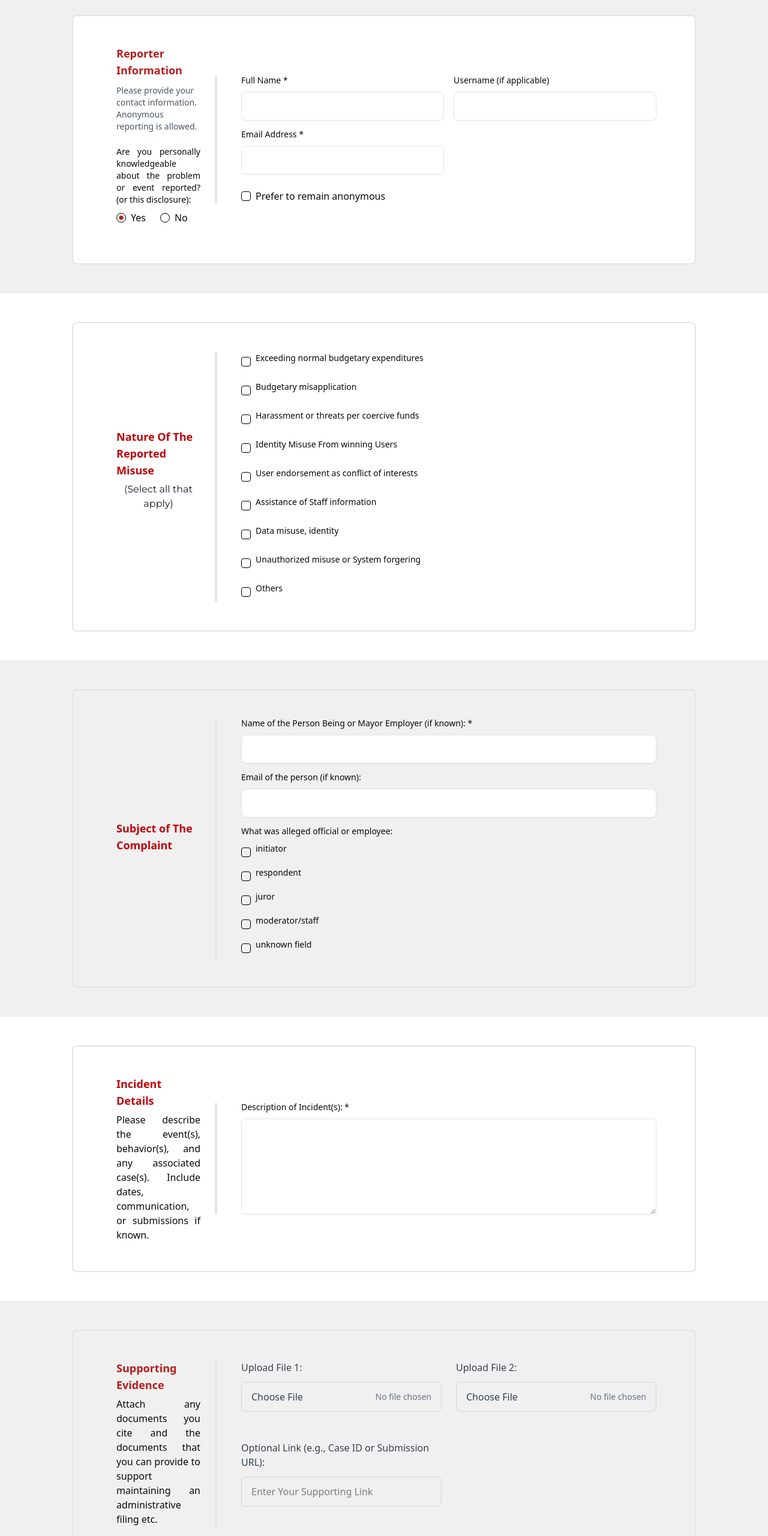
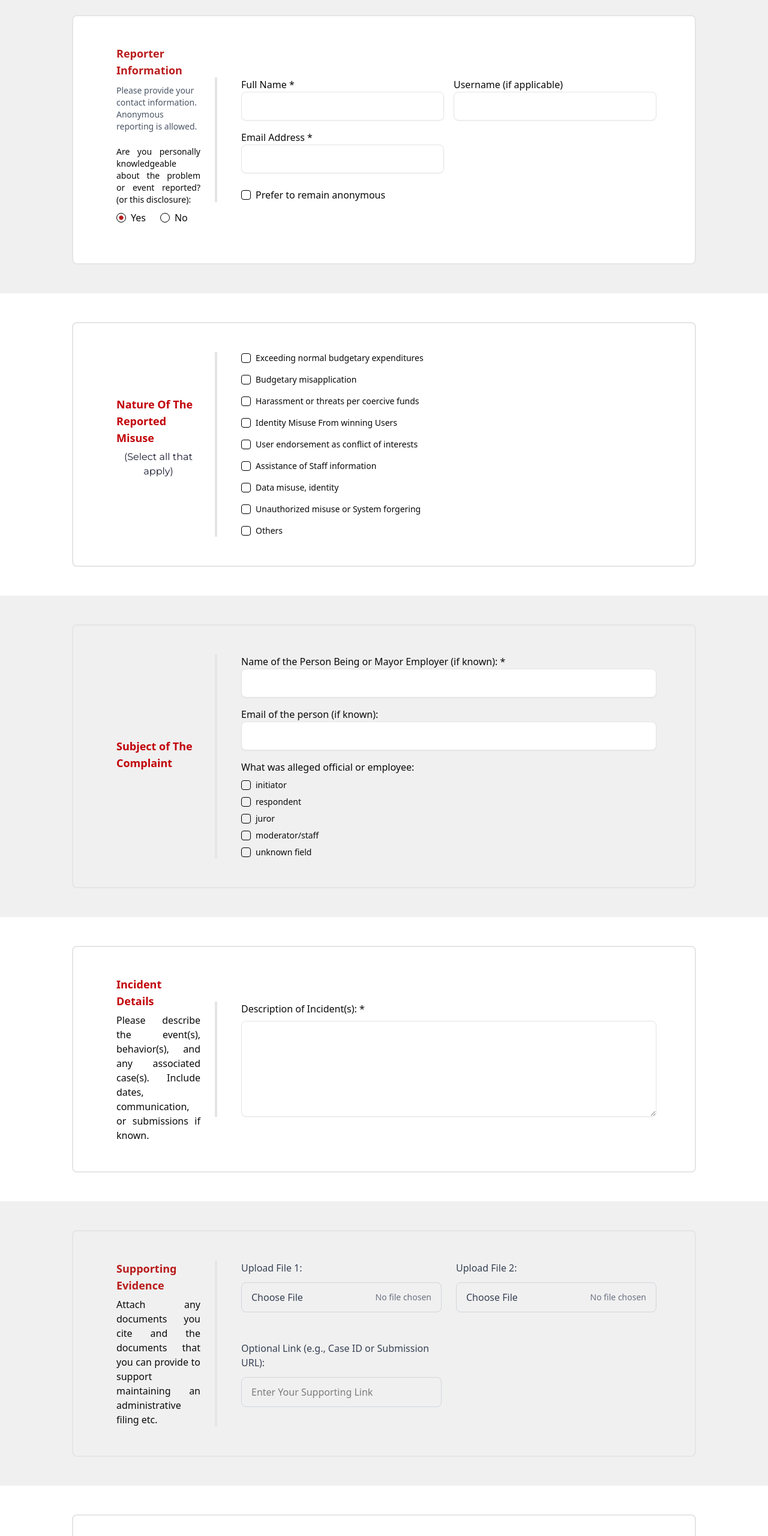
Before and after one commit to MdJowelAhmed/solarpyeo-website, a Next.js app: page /misuse-report in a window 1280 px wide. Shown: the part 225-2786 px from the top of the page at 60% size. Built offline with nearby package versions, Linux system fonts and the light colour scheme; no server answers.

Commit message:
update misuse page frontend

```diff
--- a/src/app/(commonLayout)/(form)/misuse-report/page.js
+++ b/src/app/(commonLayout)/(form)/misuse-report/page.js
@@ -3,7 +3,7 @@ import React, { useState } from "react";
 import { Card, CardContent, CardHeader, CardTitle } from "@/components/ui/card";
 import { Button } from "@/components/ui/button";
 import { Input } from "@/components/ui/input";
-import { Label } from "@/components/ui/label";
+
 import { Textarea } from "@/components/ui/textarea";
 import { Checkbox } from "@/components/ui/checkbox";
 import { RadioGroup, RadioGroupItem } from "@/components/ui/radio-group";
@@ -253,7 +253,7 @@ export default function MisuseReportForm() {
                 <CardContent className="w-full lg:w-4/5 lg:border-l-4 lg:pl-10">
                   <div className="grid md:grid-cols-1 lg:grid-cols-2 gap-4">
                     <div>
-                      <Label htmlFor="fullName">Full Name *</Label>
+                      <p htmlFor="fullName">Full Name *</p>
                       <Input
                         id="fullName"
                         value={fullName}
@@ -261,7 +261,7 @@ export default function MisuseReportForm() {
                       />
                     </div>
                     <div>
-                      <Label htmlFor="username">Username (if applicable)</Label>
+                      <p htmlFor="username">Username (if applicable)</p>
                       <Input
                         id="username"
                         value={username}
@@ -269,7 +269,7 @@ export default function MisuseReportForm() {
                       />
                     </div>
                       <div>
-                      <Label htmlFor="email">Email Address *</Label>
+                      <p htmlFor="email">Email Address *</p>
                       <Input
                         id="email"
                         type="email"
@@ -327,9 +327,9 @@ export default function MisuseReportForm() {
                         handleMisuseNatureChange(item, checked)
                       }
                     />
-                    <Label htmlFor={`misuse-${index}`} className="text-sm">
+                    <p htmlFor={`misuse-${index}`} className="text-sm">
                       {item}
-                    </Label>
+                    </p>
                   </div>
                 ))}
               </div>
@@ -345,9 +345,9 @@ export default function MisuseReportForm() {
             </CardHeader>
             <CardContent className="w-full lg:w-4/5 lg:border-l-4 lg:pl-10 space-y-4">
               <div>
-                <Label>
+                <p>
                   Name of the Person Being or Mayor Employer (if known): *
-                </Label>
+                </p>
                 <Input
                   value={complaintSubject}
                   onChange={(e) => setComplaintSubject(e.target.value)}
@@ -355,7 +355,7 @@ export default function MisuseReportForm() {
               </div>
 
               <div>
-                <Label>Email of the person (if known):</Label>
+                <p>Email of the person (if known):</p>
                 <Input
                   type="email"
                   value={subjectEmail}
@@ -364,7 +364,7 @@ export default function MisuseReportForm() {
               </div>
 
               <div>
-                <Label>What was alleged official or employee:</Label>
+                <p>What was alleged official or employee:</p>
                 <div className="mt-2 space-y-2">
                   {[
                     "initiator",
@@ -381,9 +381,9 @@ export default function MisuseReportForm() {
                           handleAllegedOfficialChange(item, checked)
                         }
                       />
-                      <Label htmlFor={`official-${index}`} className="text-sm">
+                      <p htmlFor={`official-${index}`} className="text-sm">
                         {item}
-                      </Label>
+                      </p>
                     </div>
                   ))}
                 </div>
@@ -406,7 +406,7 @@ export default function MisuseReportForm() {
 
 
               <div>
-                <Label>Description of Incident(s): *</Label>
+                <p>Description of Incident(s): *</p>
                 <Textarea
                   className="h-40"
                   value={incidentDetails}
@@ -431,9 +431,9 @@ export default function MisuseReportForm() {
 
 
               <div className="mb-6">
-                <label className="block text-gray-700 font-medium mb-3">
+                <p className="block text-gray-700 font-medium mb-3">
                   Upload File 1:
-                </label>
+                </p>
                 <div className="relative">
                   <input
                     type="file"
@@ -441,7 +441,7 @@ export default function MisuseReportForm() {
                     onChange={(e) => handleFileChange(e, 1)}
                     className="hidden"
                   />
-                  <label
+                  <p
                     htmlFor="file1"
                     className="flex items-center justify-between w-full px-4 py-3 border border-gray-300 rounded-md cursor-pointer hover:bg-gray-50"
                   >
@@ -451,14 +451,14 @@ export default function MisuseReportForm() {
                     <span className="text-gray-500 text-sm">
                       {selectedFiles1 ? "" : "No file chosen"}
                     </span>
-                  </label>
+                  </p>
                 </div>
               </div>
 
               <div className="mb-6">
-                <label className="block text-gray-700 font-medium mb-3">
+                <p className="block text-gray-700 font-medium mb-3">
                   Upload File 2:
-                </label>
+                </p>
                 <div className="relative">
                   <input
                     type="file"
@@ -466,7 +466,7 @@ export default function MisuseReportForm() {
                     onChange={(e) => handleFileChange(e, 2)}
                     className="hidden"
                   />
-                  <label
+                  <p
                     htmlFor="file2"
                     className="flex items-center justify-between w-full px-4 py-3 border border-gray-300 rounded-md cursor-pointer hover:bg-gray-50"
                   >
@@ -476,14 +476,14 @@ export default function MisuseReportForm() {
                     <span className="text-gray-500 text-sm">
                       {selectedFiles2 ? "" : "No file chosen"}
                     </span>
-                  </label>
+                  </p>
                 </div>
               </div>
 
               <div className="mb-8">
-                <label className="block text-gray-700 font-medium mb-3">
+                <p className="block text-gray-700 font-medium mb-3">
                   Optional Link (e.g., Case ID or Submission URL):
-                </label>
+                </p>
                 <input
                   type="text"
                   value={supportingLink}
@@ -497,16 +497,17 @@ export default function MisuseReportForm() {
         </div>
 
         {/* Section 6: Resolution Requested */}
-        <div className="py-12 md:py-16 lg:py-24 bg-secondary-foreground">
-          <div className="container mx-auto">
-            <CardHeader>
-              <h3>Section 6: Resolution Requested</h3>
-            </CardHeader>
-            <CardContent>
-              <h4 className="mb-6 text-center">
+        <div className="custom-padding bg-secondary">
+          <div className="p-4 md:p-6 lg:p-8 xl:p-12 border-2 mx-auto flex flex-col lg:flex-row items-center justify-between rounded-md">
+            <CardHeader className="w-full lg:w-1/5">
+              <CardTitle>Resolution Requested</CardTitle>
+                <p className="mb-6 text-justify">
                 Check the outcome that you believe would correct or redress the
                 violation:
-              </h4>
+              </p>
+            </CardHeader>
+            <CardContent className="w-full lg:w-4/5 lg:border-l-4 lg:pl-10">
+
 
               <div className="grid md:grid-cols-1 gap-6">
                 {[
@@ -527,9 +528,9 @@ export default function MisuseReportForm() {
                         handleResolutionChange(item, checked)
                       }
                     />
-                    <Label htmlFor={`resolution-${index}`} className="text-sm">
+                    <p htmlFor={`resolution-${index}`} className="text-sm">
                       {item}
-                    </Label>
+                    </p>
                   </div>
                 ))}
               </div>
@@ -538,16 +539,12 @@ export default function MisuseReportForm() {
         </div>
 
         {/* Section 7: Affirmation & Signature */}
-        <div className="py-12 md:py-16 lg:py-24 bg-secondary">
-          <div className="container mx-auto">
-            <CardHeader>
-              <h3>Section 7: Affirmation & Signature</h3>
-            </CardHeader>
-            <CardContent className="p-6 space-y-6">
-              <div className="bg-primary-foreground border-l-4 border-red-700 p-4 rounded-lg">
-                <p className="text-xl font-medium mb-2">
-                  Perjury Declaration & Affidavit: Compliance Advice
-                </p>
+
+          <div className="custom-padding bg-secondary">
+
+            <CardContent className="">
+              <div className="bg-primary-foreground border-l-4 border-red-700 p-4 rounded-md">
+
                 <p className="text-sm">
                   I swear or affirm under penalty of perjury that the
                   information I have provided in this complaint is true and
@@ -559,20 +556,20 @@ export default function MisuseReportForm() {
                 </p>
               </div>
 
-              <div className="flex items-start space-x-2">
+              <div className="flex items-start space-x-2 mt-6">
                 <Checkbox
                   id="affirmation"
                   checked={affirmation}
                   onCheckedChange={setAffirmation}
                 />
-                <Label htmlFor="affirmation" className="text-sm">
+                <p htmlFor="affirmation" className="text-sm">
                   I affirm and attest to the absolute statement. *
-                </Label>
+                </p>
               </div>
 
-              <div className="grid md:grid-cols-1 gap-4">
+              {/* <div className="grid md:grid-cols-1 gap-4">
                 <div>
-                  <Label>Report Signature: *</Label>
+                  <p>Report Signature: *</p>
                   <Input
                     className="mt-1"
                     value={signature}
@@ -580,7 +577,7 @@ export default function MisuseReportForm() {
                   />
                 </div>
                 <div>
-                  <Label>Date of Birth *</Label>
+                  <p>Date of Birth *</p>
                   <Popover>
                     <PopoverTrigger asChild>
                       <Button
@@ -603,7 +600,7 @@ export default function MisuseReportForm() {
                     </PopoverContent>
                   </Popover>
                 </div>
-              </div>
+              </div> */}
             </CardContent>
           </div>
         </div>
@@ -618,7 +615,7 @@ export default function MisuseReportForm() {
             contacted for clarification or further evidence if needed.
           </p>
 
-          <div className="flex w-full items-center justify-end">
+          <div className="flex w-full items-center mb-10 justify-end">
             <Button
               onClick={handleSubmit}
               disabled={!affirmation || isLoading}
@@ -631,7 +628,7 @@ export default function MisuseReportForm() {
               {isLoading ? "Submitting..." : "Submit Securely"}
             </Button>
           </div>
-        </div>
+
       </div>
     </div>
   );
```
